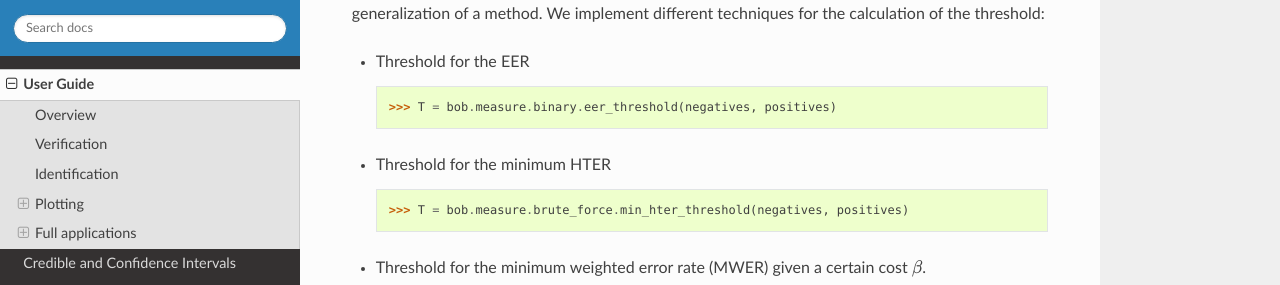
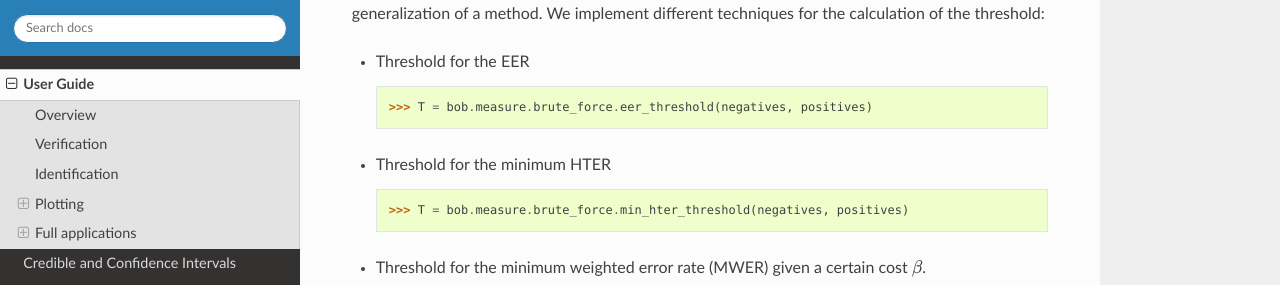
Before and after one commit to bioidiap/bob.measure, a Sphinx documentation site: the page built from doc/guide.rst, in a window 1280 px wide and 900 px high, scrolled down 2047 px. Shown: the part 160-445 px from the top of the window. Built offline with Sphinx 7.4.7 and the Read the Docs theme 2.0.0, drawn with Linux system fonts in a browser that asks for light colours; the version number could not be read and is left out.

Commit message:
[doc/guide] Fix doctest after import changes

```diff
--- a/doc/guide.rst
+++ b/doc/guide.rst
@@ -139,7 +139,7 @@ calculation of the threshold:
 
   .. doctest::
 
-     >>> T = bob.measure.binary.eer_threshold(negatives, positives)
+     >>> T = bob.measure.brute_force.eer_threshold(negatives, positives)
 
 * Threshold for the minimum HTER
 
```
